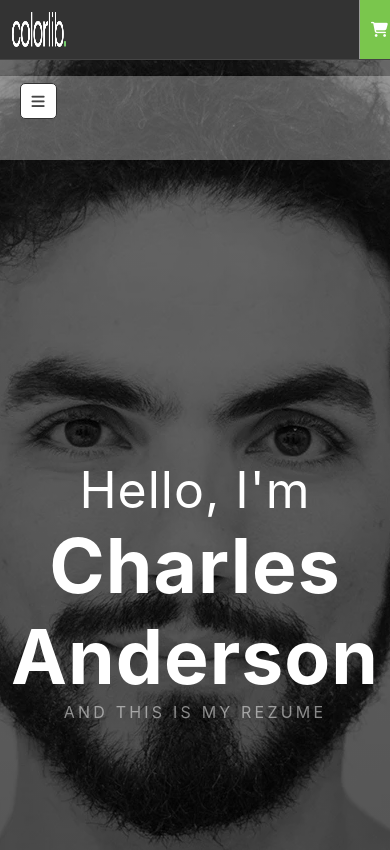
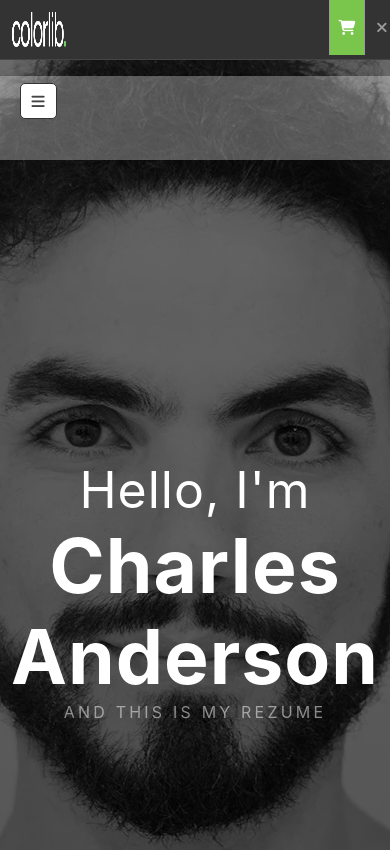
Before and after one commit to Narminkerimova/Colorlibb, a plain HTML site: page index.html in a window 390 px wide. Shown: the top 850 px of the page. Drawn offline with Linux system fonts and the light colour scheme.

Commit message:
last check

```diff
--- a/assets/css/style.css
+++ b/assets/css/style.css
@@ -197,7 +197,7 @@ body {
   }
   .visible_icon {
     font-size: 15px;
-    min-width: 40px;
+    min-width: 35px;
   }
   .main_links {
     display: none;
@@ -209,6 +209,11 @@ body {
   }
   .main_button {
     display: block;
+  }
+  .visible_icons {
+    width: 40%;
+    margin-right: 30px;
+    height: 93%;
   }
 }
 @media only screen and (max-width: 600px) {
```
